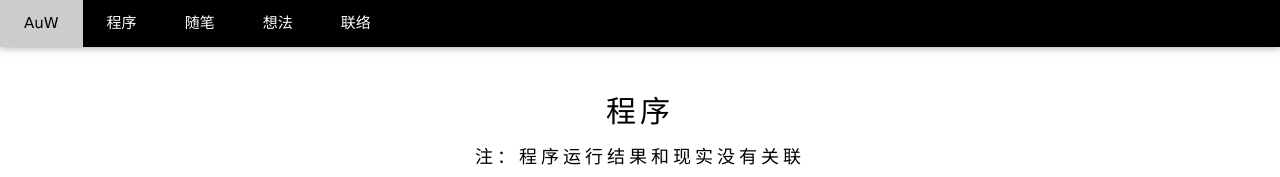
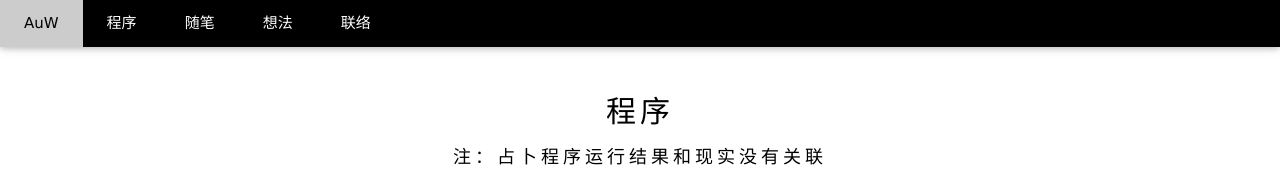
Before and after one commit to Amen-under-Wu/amen-under-wu.github.io, a plain HTML site: page cx/index.html in a window 1280 px wide. Shown: the top 177 px of the page. Drawn offline with nearby package versions, Linux system fonts and the light colour scheme.

Commit message:
fix: change expression

```diff
--- a/cx/index.html
+++ b/cx/index.html
@@ -33,7 +33,7 @@
 <div class="w3-content" style="max-width:2000px; margin-top:46px">
     <div class="w3-container w3-content w3-center w3-padding-32" style="max-width:800px" id="ll">
         <h2 class="w3-wide">程序</h2>
-        <h5 class="w3-wide">注：程序运行结果和现实没有关联</h5>
+        <h5 class="w3-wide">注：占卜程序运行结果和现实没有关联</h5>
         <div class="w3-row w3-padding-16">
             <div class="w3-wide">
                 <p><a href="ghostvalley.html" class="w4-button">鬼谷子姻缘测试</a></p>
```
